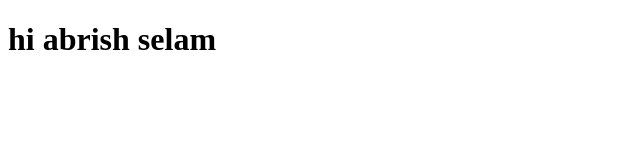
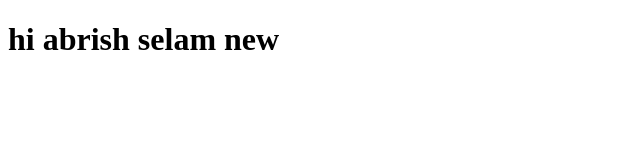
Before and after one commit to abrishgech/abebe, a plain HTML site: page index.html in a window 1280 px wide. Shown: the whole page, without its empty margins (0-640 px from the left). Drawn offline with Linux system fonts and the light colour scheme.

Commit message:
changed heading

```diff
--- a/index.html
+++ b/index.html
@@ -6,6 +6,6 @@
     <title>Abrish <title></title></title>
   </head>
   <body>
-    <h1>hi abrish selam</h1>
+    <h1>hi abrish selam new</h1>
   </body>
 </html>
```
